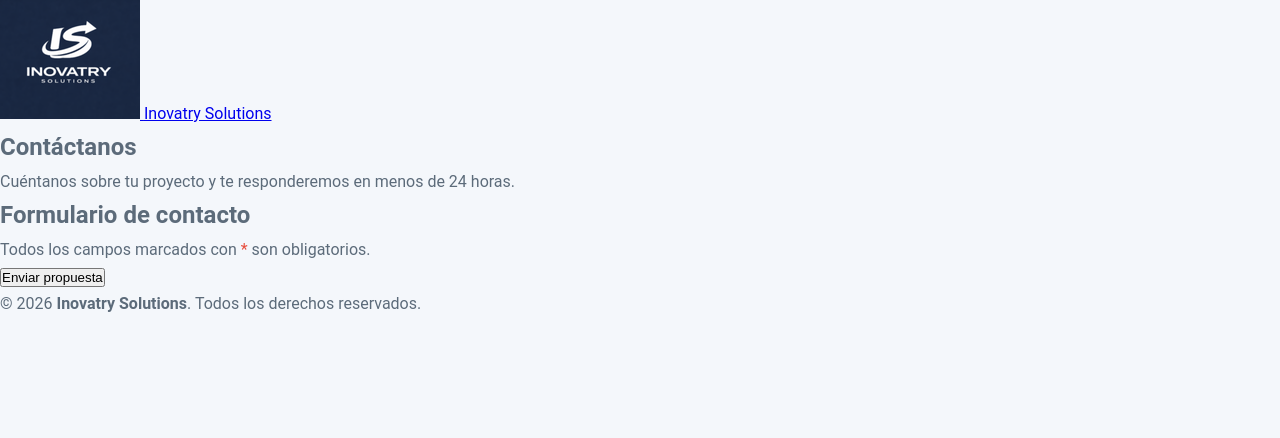
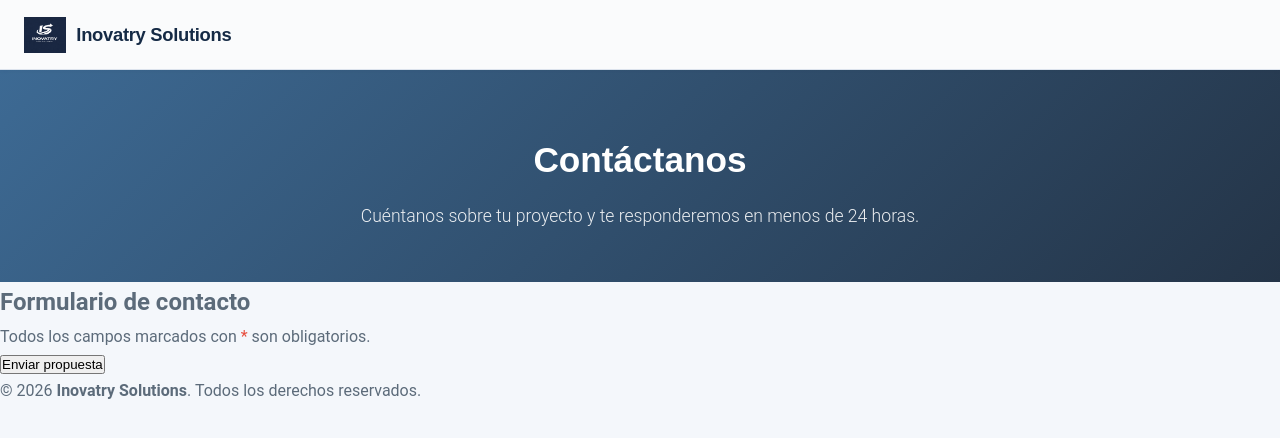
Before and after one commit to A-n-g-e-l-o-03/Pagina-Ideas-Inovatry, a plain HTML site: page index.html in a window 1280 px wide. Drawn offline with Linux system fonts and the light colour scheme; a script that the page names is missing.

Commit message:
feat(landing): style navbar and hero sections

```diff
--- a/css/style.css
+++ b/css/style.css
@@ -47,3 +47,61 @@ body {
   display: flex;
   flex-direction: column;
 }
+
+/* ---------- Navigation Bar ---------- */
+.navbar {
+  background: var(--surface-color);
+  border-bottom: 1px solid var(--border-color);
+  padding: 0 24px;
+  height: 70px;
+  display: flex;
+  align-items: center;
+  position: sticky;
+  top: 0;
+  z-index: 100;
+  box-shadow: 0 1px 4px rgba(21, 42, 69, 0.05);
+}
+
+.navbar .logo {
+  display: flex;
+  align-items: center;
+  gap: 10px;
+  text-decoration: none;
+}
+
+.navbar .logo img {
+  height: 36px;
+  width: auto;
+}
+
+.navbar .logo span {
+  font-family: var(--nav-font);
+  font-weight: 600;
+  font-size: 1.15rem;
+  color: var(--heading-color);
+  letter-spacing: -0.3px;
+}
+
+/* ---------- Hero Section ---------- */
+.hero {
+  background: linear-gradient(135deg, var(--hero-color) 0%, var(--dark-surface) 100%);
+  color: var(--white);
+  text-align: center;
+  padding: 60px 24px 50px;
+}
+
+.hero h1 {
+  font-family: var(--heading-font);
+  font-size: 2.2rem;
+  font-weight: 700;
+  margin-bottom: 12px;
+  color: var(--white);
+}
+
+.hero p {
+  font-size: 1.1rem;
+  opacity: 0.9;
+  max-width: 560px;
+  margin: 0 auto;
+  font-weight: 300;
+}
```
